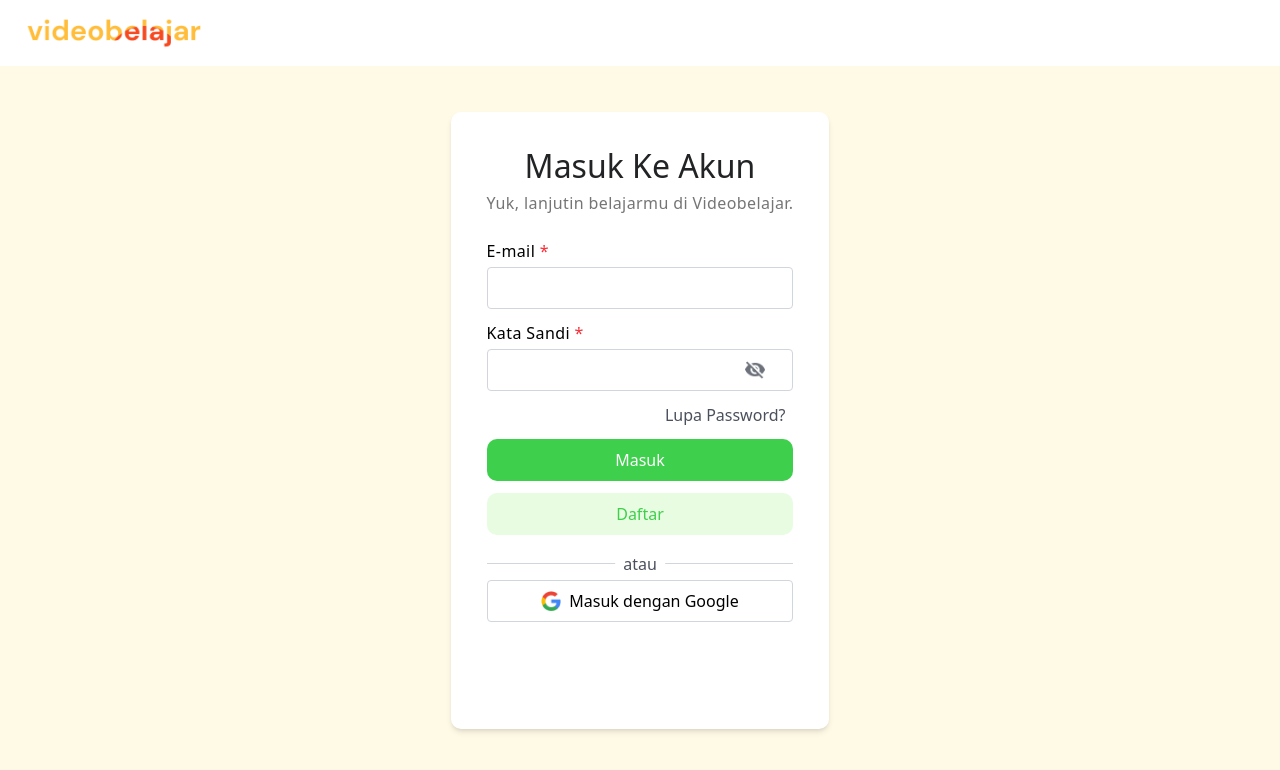
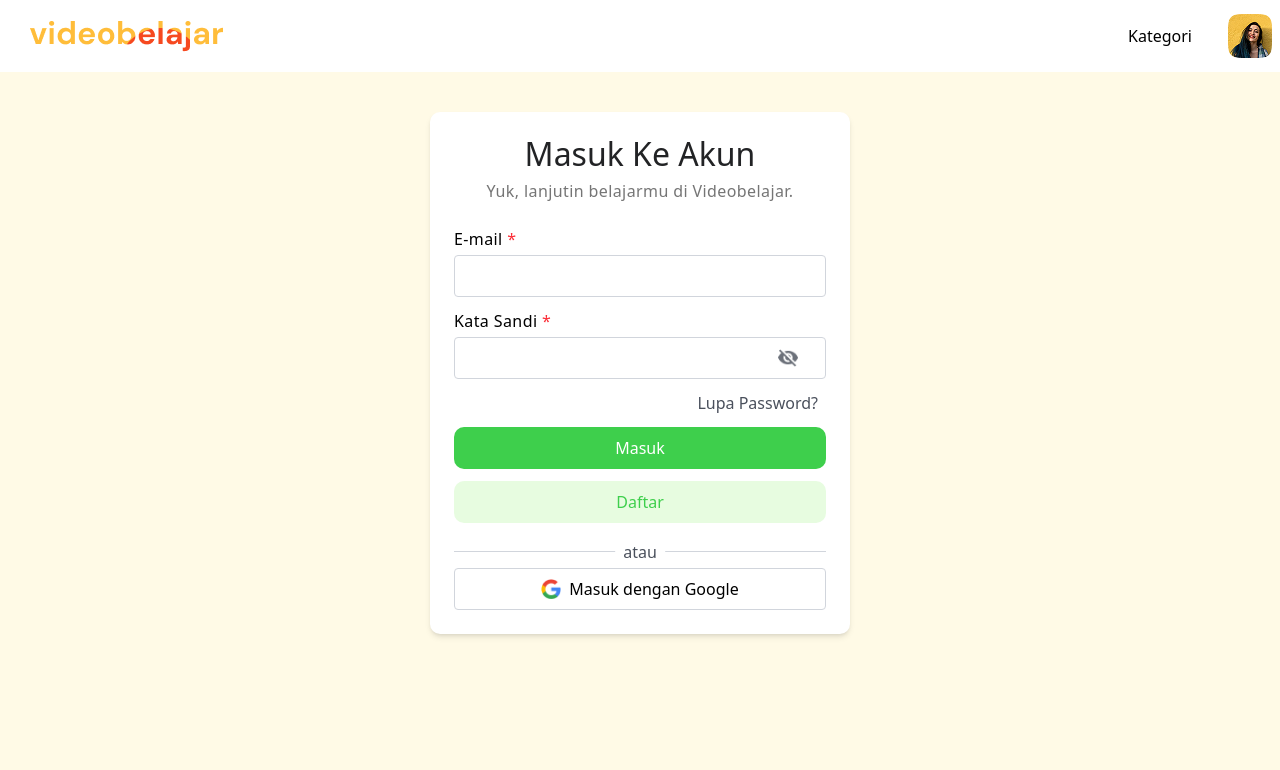
Before and after one commit to Aldihrjntn/Mission_8_adv_FE_2, a React (Vite) app: page / in a window 1280 px wide. Shown: the top 770 px of the page. Built offline with nearby package versions, Linux system fonts and the light colour scheme.

Commit message:
penyesuaian_ulang

```diff
--- a/src/App.jsx
+++ b/src/App.jsx
@@ -2,6 +2,7 @@ import { useState } from 'react'
 import Logo from './assets/images/Logo.png'
 import EyeIcon from './assets/images/mideye.png'
 import GoogleLogo from './assets/images/logos_google-icon.png'
+import Avatar from './assets/images/beranda/Avatar.png'
 import './App.css'
 
 function App() {
@@ -9,14 +10,21 @@ function App() {
 
   return (
     <>
-      <body className="flex justify-center items-center min-h-screen m-0 relative bg-[#fffae6]">
-    {/* <!-- Logo --> */}
-        <div className="fixed top-0 left-0 w-full bg-white p-2 z-50">
-          <img src= {Logo} alt="Logo Videobelajar" className="h-[50px]" />
-        </div>
+      <body className="m-0 p-0 relative bg-[#fffae6]">
+        <header class="top-0 left-0 w-full bg-white text-black flex justify-between p-2 z-50 mb-8">
+          <div>
+            <img src={Logo} alt="Videobelajar" />
+          </div>
+          <nav class="hidden md:flex items-center gap-4">
+            <span class="mr-5">Kategori</span>
+            <img src={Avatar} alt="User" class="w-[44px] h-[44px] rounded-[10px]" />
+          </nav>
+        <div class="text-2xl cursor-pointer block md:hidden">&#9776;</div>
+        </header>
 
     {/* <!-- Form Container --> */}
-        <div className="bg-white max-w-[590px] w-full min-h-[617px] p-9 rounded-[10px] shadow-md mx-auto mt-20 mb-10 relative">
+    {/* flex justify-center items-center min-h-screen */}
+        <div className="bg-white max-w-[420px] w-full h-auto p-6 rounded-[10px] shadow-md mx-auto mt-10 mb-6 relative">
           <h1 className="text-[32px] font-normal text-[#222325] text-center leading-[110%] mb-2">Masuk Ke Akun</h1>
           <h2 className="text-[16px] text-[#333333AD] text-center mb-6 font-normal tracking-wide">Yuk, lanjutin belajarmu di Videobelajar.</h2>
 
@@ -43,7 +51,10 @@ function App() {
               <span className="bg-white px-2 text-[#4A505C] text-[16px] font-normal absolute left-1/2 transform -translate-x-1/2 -top-3">atau</span>
             </div>
 
-            <button type="button" onclick="loginWithGoogle()" className="w-full flex items-center justify-center gap-2 px-4 py-2 border border-gray-300 rounded">
+            <button
+              type="button"
+              onclick="loginWithGoogle()"
+              className="w-full flex items-center justify-center gap-2 px-4 py-2 border border-gray-300 rounded">
               <img src={GoogleLogo} alt="Google Logo" className="w-5 h-5" />
               <span className="text-[16px]">Masuk dengan Google</span>
             </button>
```
